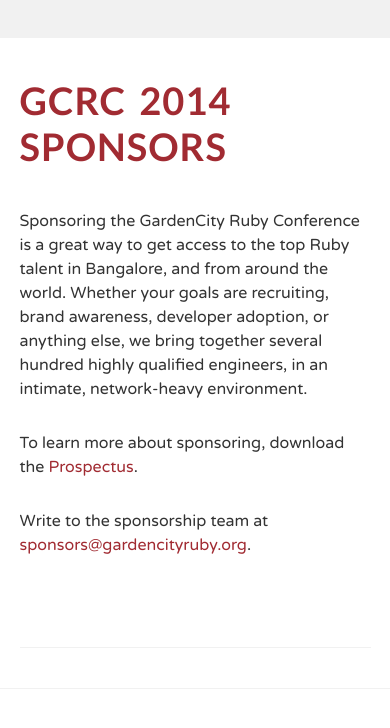
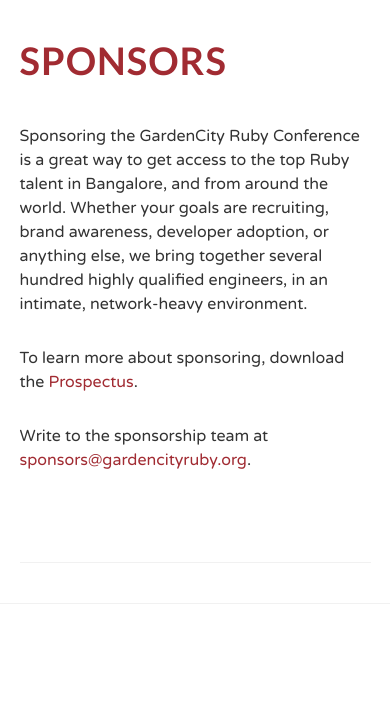
Before and after one commit to GardenCityRuby/GCRC2014, a Jekyll site: the page built from sponsors/index.md, in a window 390 px wide, cut to the strip 244-973 px from the top of the page. Built offline with Jekyll 4.4.1, drawn with Linux system fonts in a browser that asks for light colours; nearby versions of some CDN libraries; after the commit the page ends 900 px from its top, so only the background shows below that.

Commit message:
Reduce padding in the top of pages. Fixes #14

```diff
--- a/assets/css/style.css
+++ b/assets/css/style.css
@@ -413,13 +413,13 @@
   top: 0;
   width: 180px;
   height: 100%;
-  padding: 80px 40px 0;
+  padding: 40px 40px 0;
 }
 #main {
   width: 620px;
   background: #fff;
   margin-left: 300px;
-  padding-top: 80px;
+  padding-top: 40px;
 }
 #masthead .bio-pic img {
   max-width: 100%;
@@ -883,7 +883,7 @@
 @media only screen and (max-width: 768px) {
   #sidebar {
     width: 120px;
-    padding: 80px 30px 0;
+    padding: 40px 30px 0;
   }
   #main {
     width: 460px;
@@ -898,7 +898,7 @@
     height: auto;
     position: relative;
     text-align: center;
-    padding: 80px 0 20px;
+    padding: 40px 0 20px;
   }
   nav ul li a:hover {
     padding-left: 0;
--- a/blog/index.html
+++ b/blog/index.html
@@ -1,6 +1,6 @@
 ---
 layout: page
-title:
+title: Blog
 description: "Blog"
 tags: [ruby, gardencityruby, bangalore, blog, conference]
 ---
--- a/sponsors/index.md
+++ b/sponsors/index.md
@@ -1,6 +1,6 @@
 ---
 layout: page
-title: GCRC 2014 Sponsors
+title: Sponsors
 tags: [GardenCity, Bangalore, RubyConf, Sponsor]
 ---
 
```
Also changed, not shown: assets/less/style.less (+4 -4 lines).
